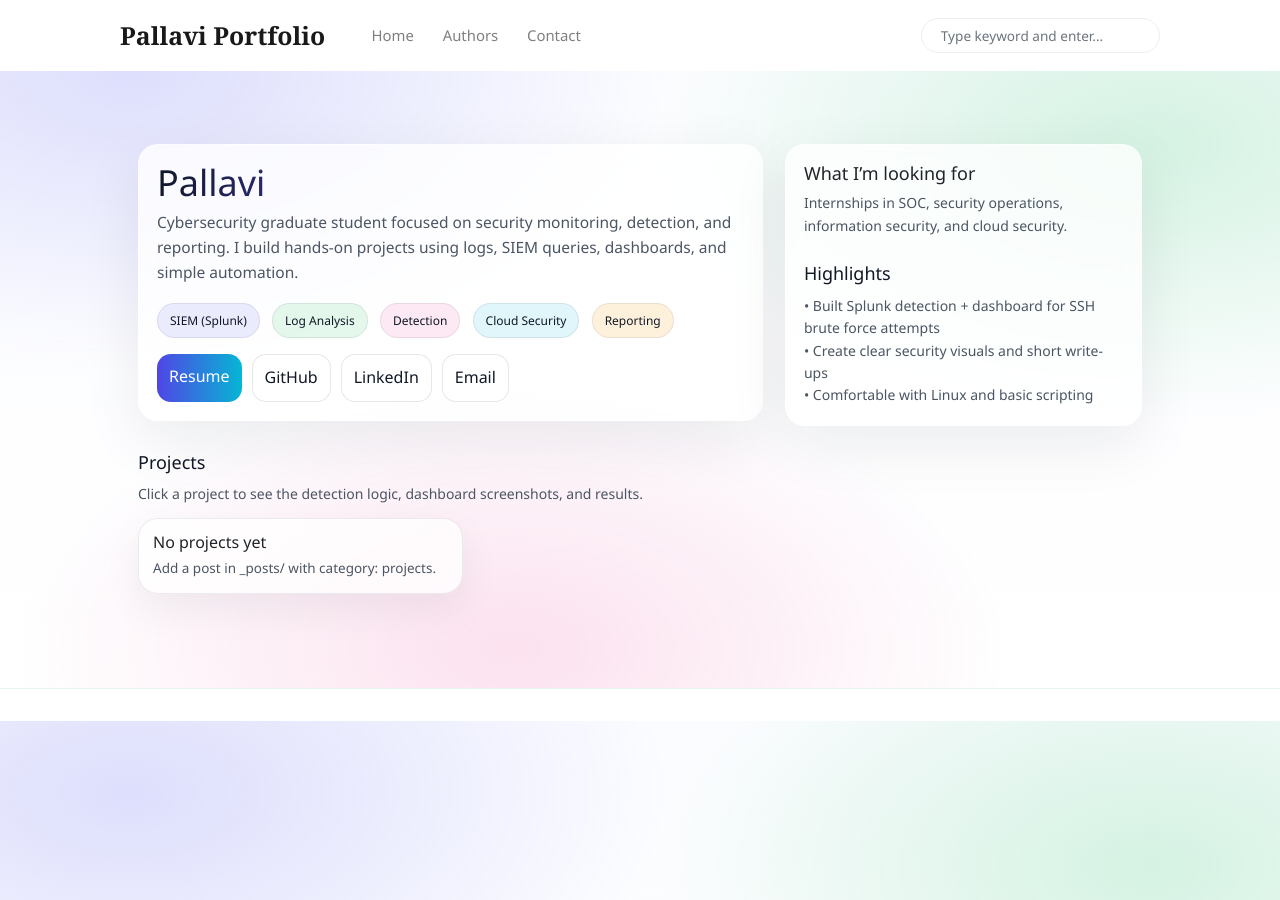
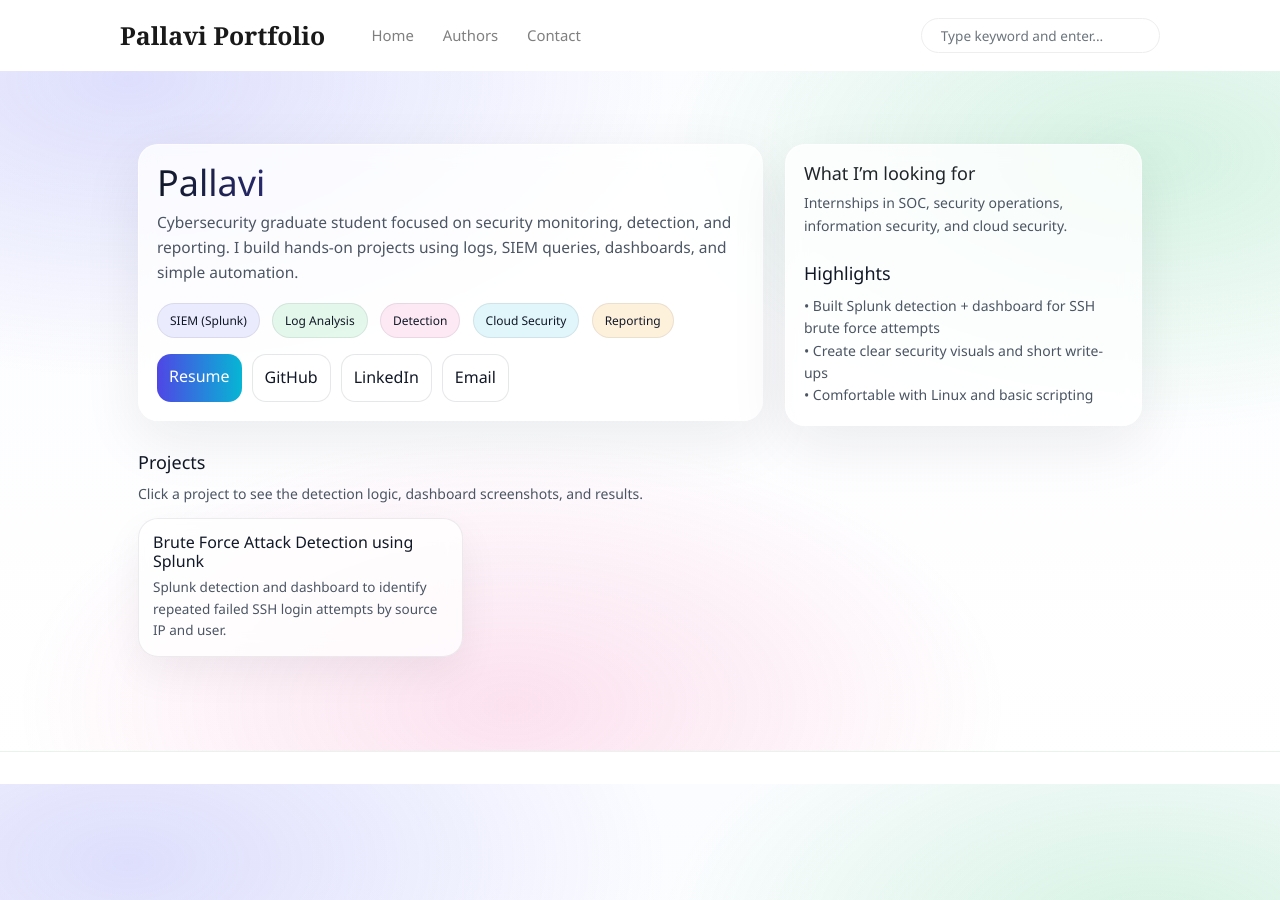
Before and after one commit to SinghPallavi819/singhpallavi819.github.io, a Jekyll site: the page built from index.html, in a window 1280 px wide. Built offline with Jekyll 4.4.1, drawn with Linux system fonts in a browser that asks for light colours; nearby versions of some CDN libraries; the list of posts is cut into pages by our own code.

Commit message:
Update index.html

```diff
--- a/index.html
+++ b/index.html
@@ -137,25 +137,22 @@ title: Pallavi | Cybersecurity Portfolio
   <div class="section">
     <h2>Projects</h2>
     <p class="muted">Click a project to see the detection logic, dashboard screenshots, and results.</p>
-
 <div class="grid">
-      {% assign shown = 0 %}
-      {% for post in site.posts %}
-        {% if post.categories contains "project" %}
-          {% assign shown = shown | plus: 1 %}
+  {% for post in site.posts limit: 12 %}
     <div class="proj">
       <h3><a href="{{ post.url }}">{{ post.title }}</a></h3>
       <p>{{ post.excerpt | strip_html | truncate: 120 }}</p>
     </div>
-        {% endif %}
   {% endfor %}
-      {% if shown == 0 %}
+
+  {% if site.posts.size == 0 %}
     <div class="proj">
       <h3>No projects yet</h3>
-          <p>Add a post in _posts/ with category: projects.</p>
+      <p>Add a post in _posts/ with a date like 2025-01-12-your-title.md</p>
     </div>
   {% endif %}
 </div>
+
   </div>
 
 </div>
```
Lines whose indentation alone changed are shown as unchanged.
